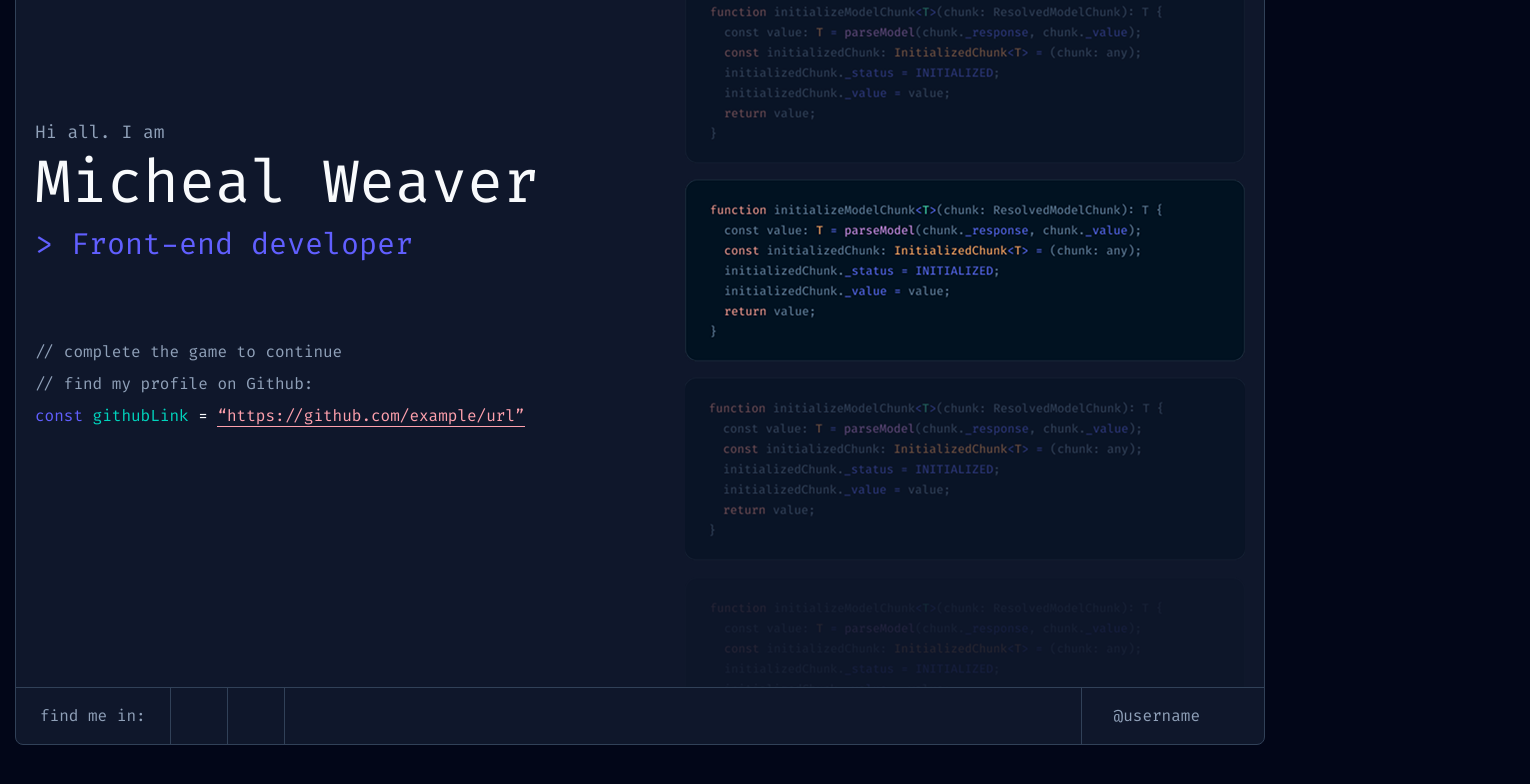
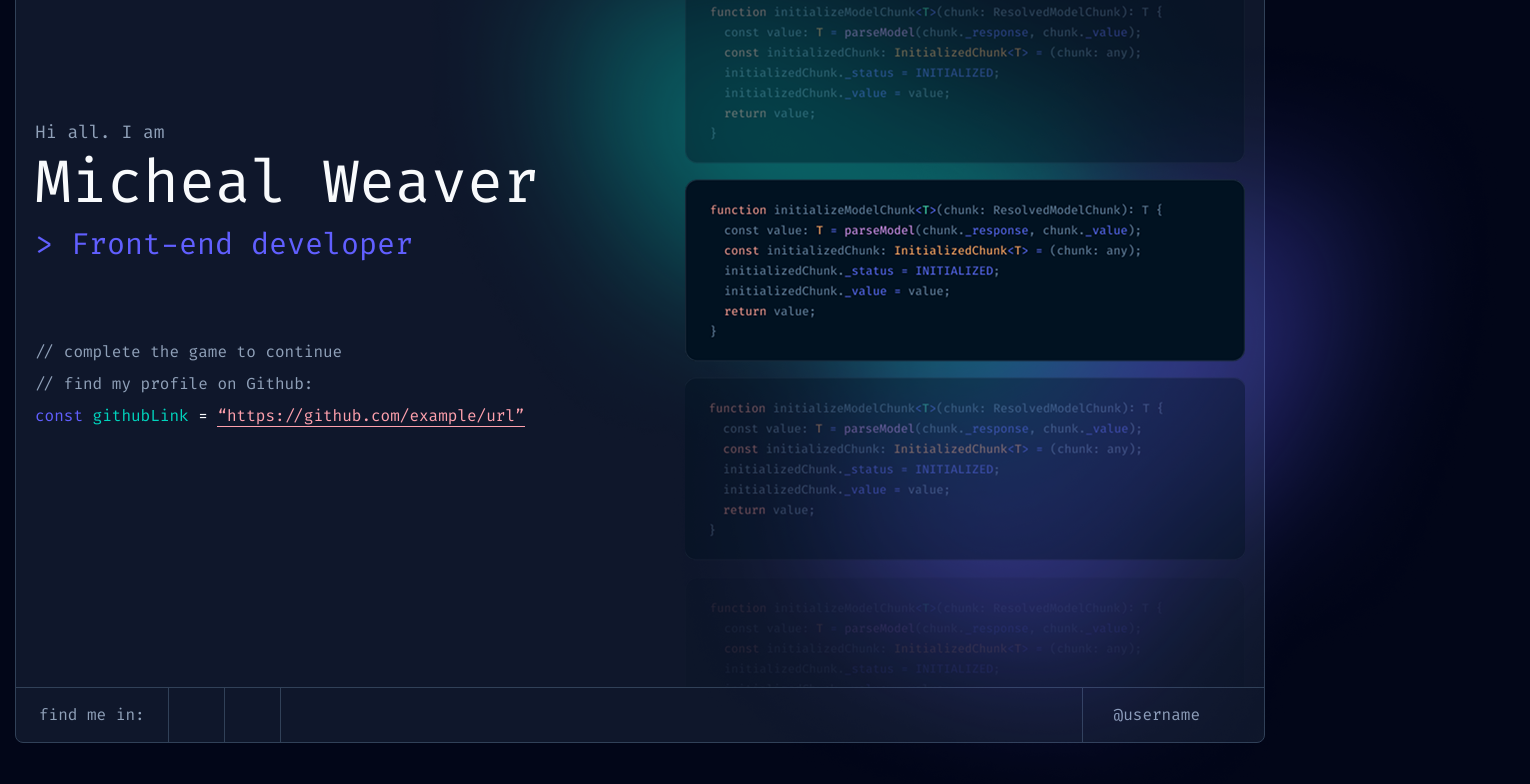
Before and after one commit to shuanvita/frontend-portfolio, a Vue app: page / in a window 1280 px wide. Shown: the part 212-996 px from the top of the page, 1530 px wide, since content can reach past the window. Before the commit the page ends 972 px from the top, so only its background shows below. Built offline with nearby package versions, Linux system fonts and the light colour scheme; the HTML template or start-up script is replaced by a standard one.

Commit message:
End Footer

```diff
--- a/src/pages/HomePage.vue
+++ b/src/pages/HomePage.vue
@@ -6,7 +6,7 @@ import { homeData } from '@/shared/data'
   <div
     class="relative z-10 mx-auto flex h-full max-w-[1210px] items-center gap-[146px] px-6 pb-7 xl:px-0 xl:pb-0"
   >
-    <div class="z-10 text-slate-400">
+    <div class="z-10 pt-[29px] text-slate-400 xl:pt-0">
       <div class="mb-[3px] text-lg/normal">{{ homeData.overTitle }}</div>
       <h1 class="mb-2 text-[48px]/[1.2] text-slate-50 xl:text-[60px]/[1.1]">
         {{ homeData.title }}
@@ -32,15 +32,11 @@ import { homeData } from '@/shared/data'
       </div>
     </div>
     <img class="z-10 hidden xl:block" src="/images/code-snippets.png" alt="code-snippets" />
-    <!-- <img
-      class="absolute top-[0px] -right-[285px] z-0 hidden xl:block"
+    <img
+      class="absolute top-0 -right-[285px] z-0 hidden xl:block"
       src="/images/home-blurs.png"
       alt=""
     />
-    <img
-      class="absolute -top-[30px] right-0 z-0 xl:hidden"
-      src="/images/home-blurs-mobile.png"
-      alt=""
-    /> -->
+    <img class="absolute top-0 right-0 z-0 xl:hidden" src="/images/home-blurs-mobile.png" alt="" />
   </div>
 </template>
--- a/src/shared/data/global.data.ts
+++ b/src/shared/data/global.data.ts
@@ -35,6 +35,10 @@ export const globalData = {
         icon: 'linkedin',
         href: '/',
       },
+      {
+        icon: 'git',
+        href: 'https://github.com/shuanvita',
+      },
     ],
     git: {
       username: '@username',
--- a/src/widgets/TheFooter/ui/TheFooter.vue
+++ b/src/widgets/TheFooter/ui/TheFooter.vue
@@ -4,22 +4,27 @@ import { globalData } from '@/shared/data'
 
 <template>
   <footer
-    class="grid grid-cols-[auto_1fr_auto] items-center border-t border-slate-700 text-base/normal text-slate-400"
+    class="grid grid-cols-[auto_1fr_auto] items-center border-t border-slate-700 pt-px text-base/normal text-slate-400 xl:pt-0"
   >
-    <div class="px-6">{{ globalData.footer.text }}</div>
+    <div class="pr-11 pb-0.5 pl-6 xl:px-[23px] xl:pb-0">
+      {{ globalData.footer.text }}
+    </div>
     <ul class="flex">
       <li
-        class="border-l border-slate-700 last:border-r"
+        class="h-full border-l border-slate-700 last:border-r-0 xl:last:hidden xl:nth-last-of-type-2:border-r"
         v-for="(item, idx) in globalData.footer.socials"
         :key="`footer-social-${idx}`"
       >
-        <router-link class="flex p-4 duration-200 hover:text-slate-50" :to="item.href">
+        <router-link
+          class="flex p-[14px_15px_16px_16px] duration-200 hover:text-slate-50 xl:p-[15px_15px_15px_16px]"
+          :to="item.href"
+        >
           <v-svg :name="item.icon" />
         </router-link>
       </li>
     </ul>
     <router-link
-      class="flex h-full items-center gap-2 border-l border-slate-700 px-8 duration-200 hover:text-slate-50"
+      class="hidden h-full items-center gap-[9px] border-l border-slate-700 px-[31px] duration-200 hover:text-slate-50 xl:flex"
       :to="globalData.footer.git.href"
     >
       <span>{{ globalData.footer.git.username }}</span>
```
